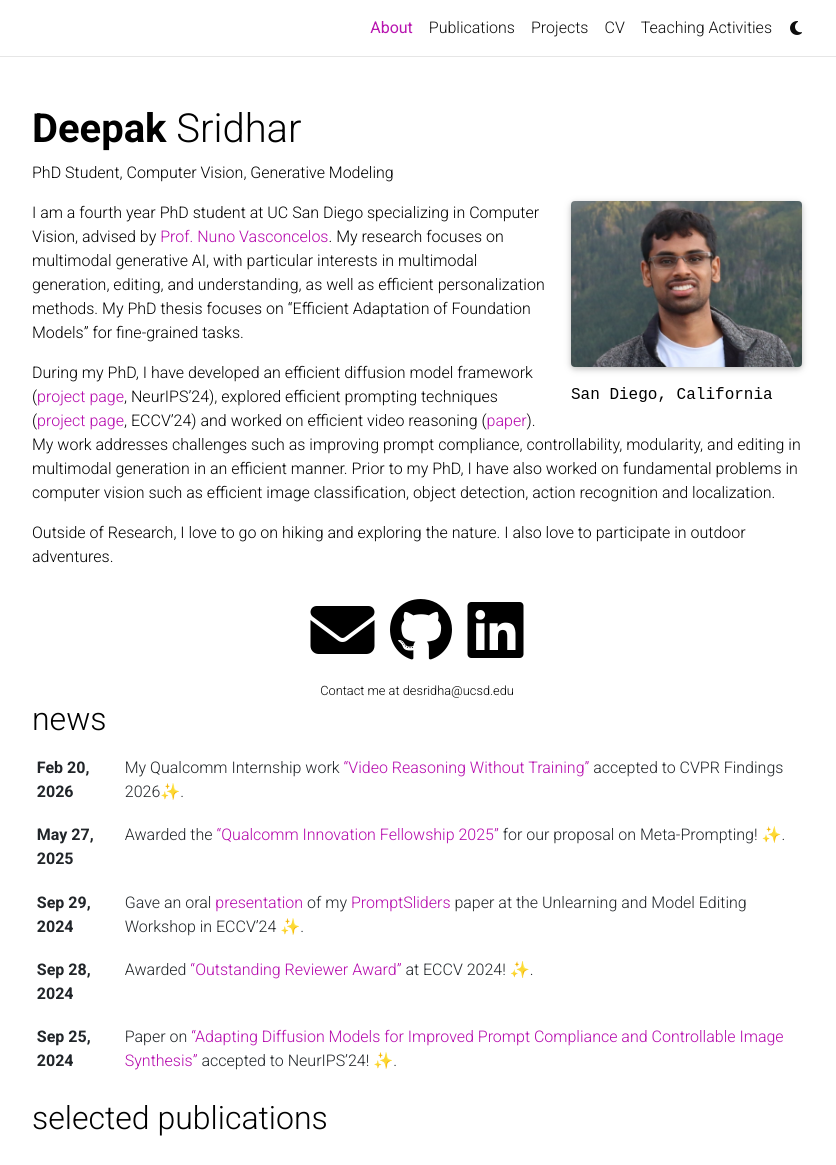
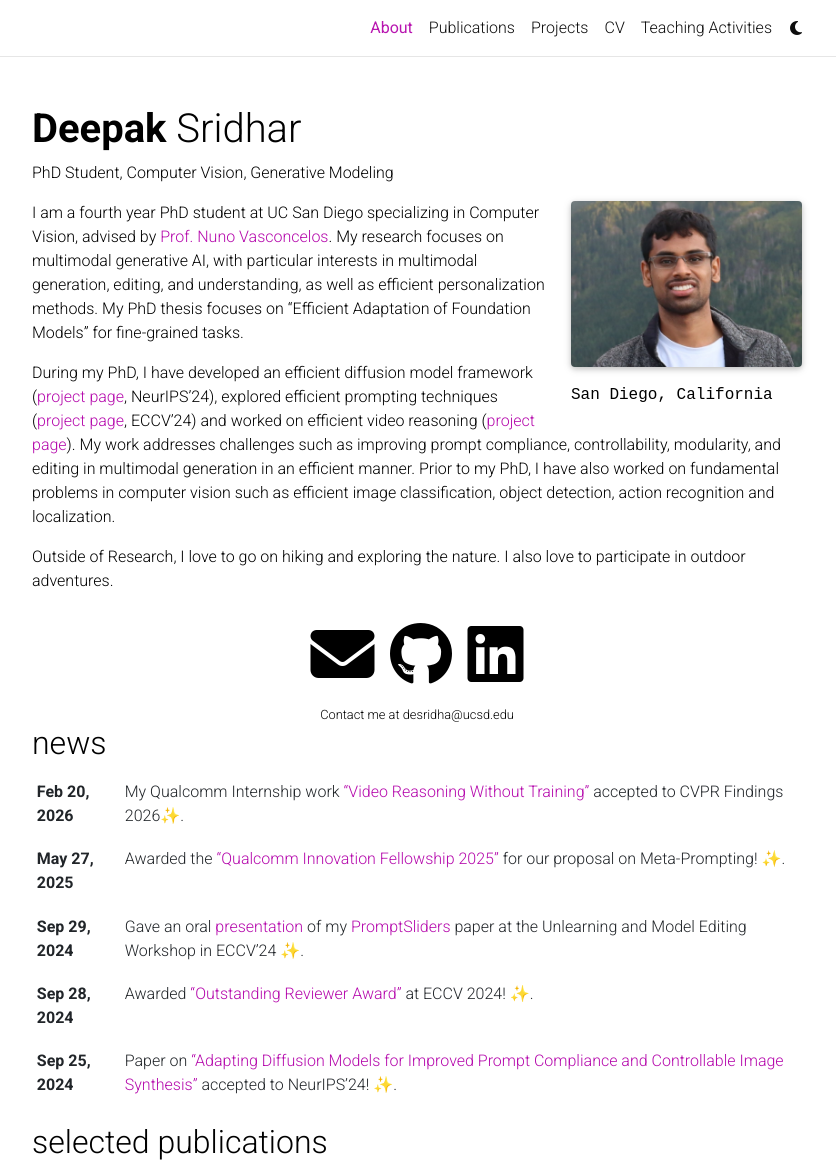
Before and after one commit to DeepakSridhar/deepaksridhar.github.io, a Jekyll site: the page built from _pages/about.md, in a window 1280 px wide and 1363 px high, cut to the strip 0-1165 px from the top of the window. Shown: the whole strip, without its empty margins (223-1059 px from the left). Built offline with Jekyll 4.4.1, drawn with Linux system fonts in a browser that asks for light colours; full-size pictures stand in for the smaller copies a plugin makes; emoji names are drawn with the system emoji font; comment, search, counter and statistics services are not loaded; a style sheet for code colours, icons or effects is not loaded.

Commit message:
Update bio

```diff
--- a/_pages/about.md
+++ b/_pages/about.md
@@ -19,7 +19,7 @@
 
 I am a fourth year PhD student at UC San Diego specializing in Computer Vision, advised by [Prof. Nuno Vasconcelos](http://www.svcl.ucsd.edu/people/nuno/). My research focuses on multimodal generative AI, with particular interests in multimodal generation, editing, and understanding, as well as efficient personalization methods. My PhD thesis focuses on "Efficient Adaptation of Foundation Models" for fine-grained tasks.
 
-During my PhD, I have developed an efficient diffusion model framework ([project page](https://deepaksridhar.github.io/factorgraphdiffusion.github.io/), NeurIPS’24), explored efficient prompting techniques ([project page](https://deepaksridhar.github.io/promptsliders.github.io/), ECCV’24) and worked on efficient video reasoning ([paper](https://www.arxiv.org/abs/2510.17045)). My work addresses challenges such as improving prompt compliance, controllability, modularity, and editing in multimodal generation in an efficient manner. Prior to my PhD, I have also worked on fundamental problems in computer vision such as efficient image classification, object detection, action recognition and localization.
+During my PhD, I have developed an efficient diffusion model framework ([project page](https://deepaksridhar.github.io/factorgraphdiffusion.github.io/), NeurIPS’24), explored efficient prompting techniques ([project page](https://deepaksridhar.github.io/promptsliders.github.io/), ECCV’24) and worked on efficient video reasoning ([project page](https://deepaksridhar.github.io/vreason.github.io/)). My work addresses challenges such as improving prompt compliance, controllability, modularity, and editing in multimodal generation in an efficient manner. Prior to my PhD, I have also worked on fundamental problems in computer vision such as efficient image classification, object detection, action recognition and localization.
 <!-- My recent work is an efficient diffusion model framework ([link](https://deepaksridhar.github.io/factorgraphdiffusion.github.io/)) that offers high prompt compliance, controllability, modularity, editing and applicability to multimodal content generation (video, audio and 3D), understanding and editing. Previously, I have worked on some fundamental vision problems such as efficient classification and detection in images and videos. -->
 
 Outside of Research, I love to go on hiking and exploring the nature. I also love to participate in outdoor adventures.
```
